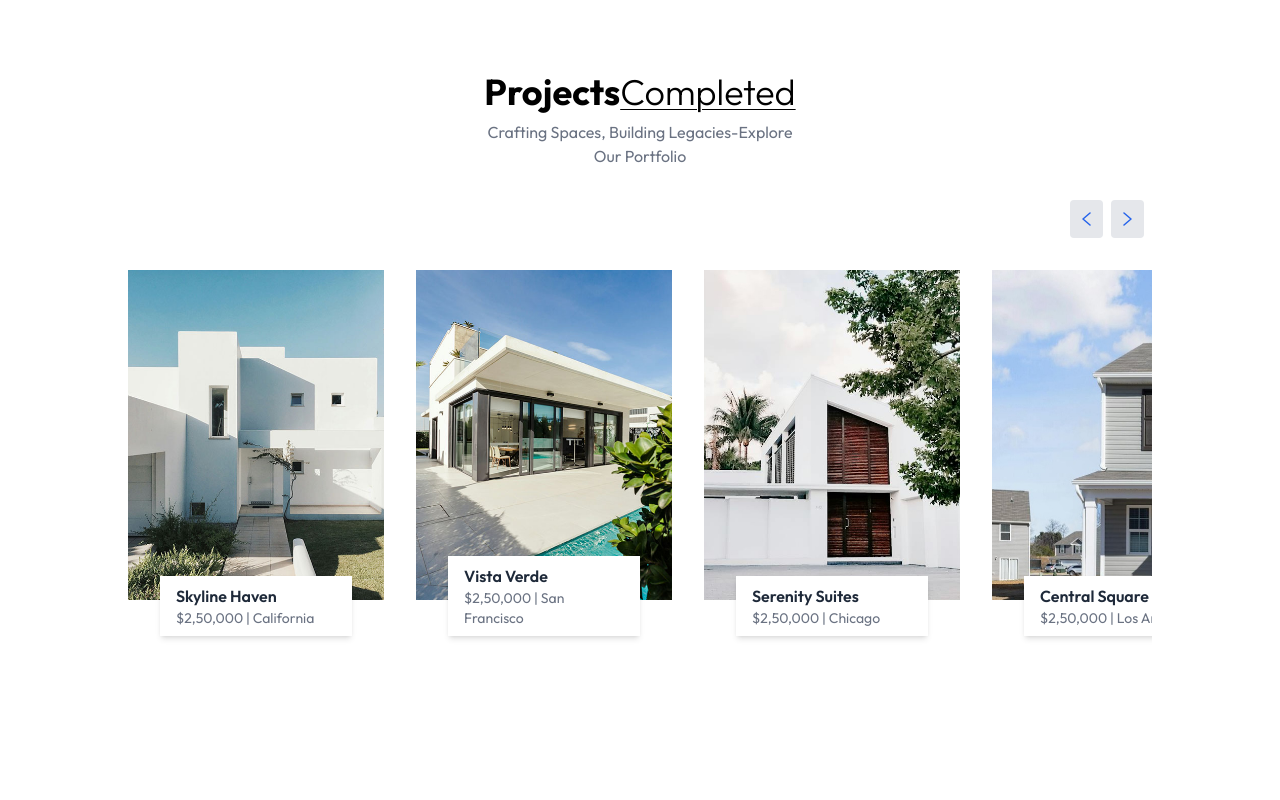
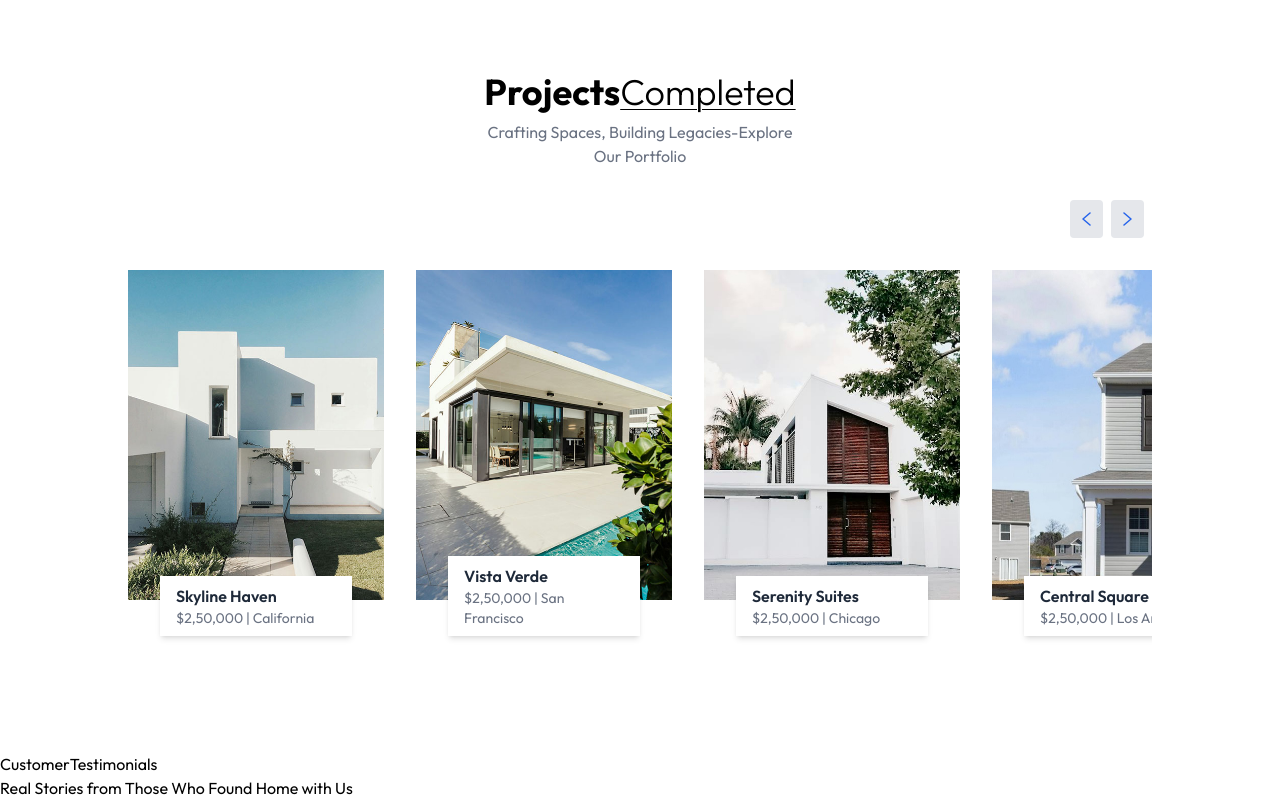
Before and after one commit to yazy7991/Havenly, a React (Vite) app: page / in a window 1280 px wide. Shown: the part 1696-2496 px from the top of the page. Before the commit the page ends 2448 px from the top, so only its background shows below. Built offline with nearby package versions, Linux system fonts and the light colour scheme.

Commit message:
Added Testimonials Component

```diff
--- a/src/App.jsx
+++ b/src/App.jsx
@@ -2,6 +2,7 @@
 import Header from './components/Header'
 import About from './components/About'
 import Projects from './components/Projects'
+import Testimonials from './components/Testimonials'
 
 function App() {
   return (
@@ -9,6 +10,7 @@
       <Header />
       <About />
       <Projects />
+      <Testimonials />
 
     </div>
   )
--- /dev/null
+++ b/src/components/Testimonials.jsx
@@ -0,0 +1,15 @@
+import React from 'react'
+
+const Testimonials = () => {
+  return (
+    <div>
+        <h1>Customer<span>Testimonials</span></h1>
+        <p>
+            Real Stories from Those Who Found Home with Us
+        </p>
+
+    </div>
+  )
+}
+
+export default Testimonials
```
